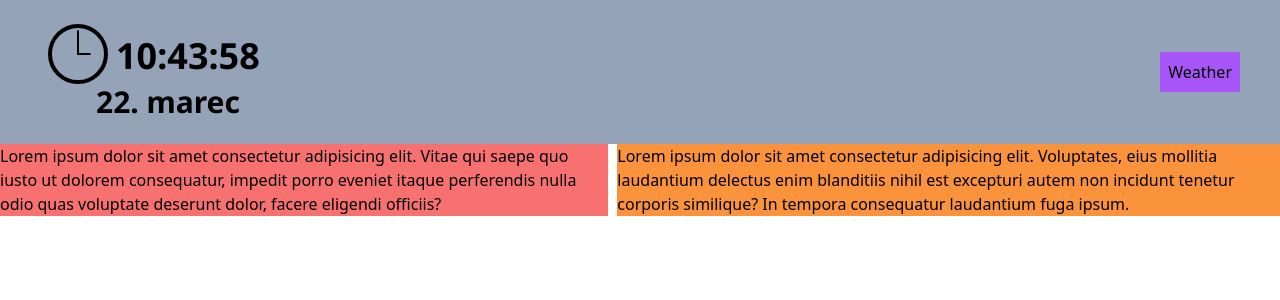
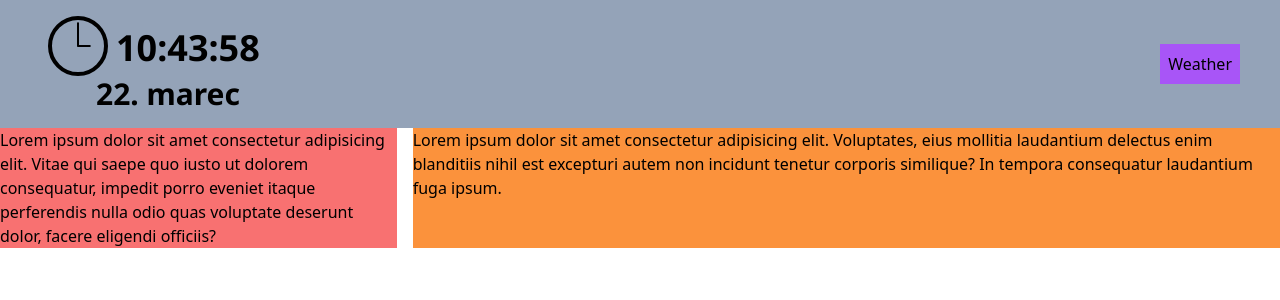
Before and after one commit to FluxyPrograming/SCKR_NewsFeed, a React (Vite) app in the folder Client/: page / in a window 1280 px wide. Shown: the top 300 px of the page. Built offline with nearby package versions, Linux system fonts and the light colour scheme.

Commit message:
changed shrink and width

```diff
--- a/Client/src/components/BodyComp.jsx
+++ b/Client/src/components/BodyComp.jsx
@@ -1,8 +1,8 @@
 export const BodyComp = () => {
   return (
     <>
-      <section className="flex">
-        <article className="bg-red-400">
+      <section className="flex gap-x-4">
+        <article className="bg-red-400 shrink-[1.5]">
           <p>
             Lorem ipsum dolor sit amet consectetur adipisicing elit. Vitae qui
             saepe quo iusto ut dolorem consequatur, impedit porro eveniet itaque
@@ -10,8 +10,7 @@ export const BodyComp = () => {
             eligendi officiis?
           </p>
         </article>
-        <div className="flex-shrink w-6"></div>
-        <article className="bg-orange-400">
+        <article className="bg-orange-400 grow-[4]">
           Lorem ipsum dolor sit amet consectetur adipisicing elit. Voluptates,
           eius mollitia laudantium delectus enim blanditiis nihil est excepturi
           autem non incidunt tenetur corporis similique? In tempora consequatur
--- a/Client/src/components/HeaderComp.jsx
+++ b/Client/src/components/HeaderComp.jsx
@@ -12,7 +12,7 @@ function HeaderComp() {
   setInterval(GetTime, 1000);
   return (
     <>
-      <header className="bg-slate-400 w-dvw h-36 flex items-center p-10">
+      <header className="bg-slate-400 w-full h-32 flex items-center p-10">
         <div className="p-2 font-mono flex flex-col">
           <div className="flex flex-row">
             <ClockIcon />
```
